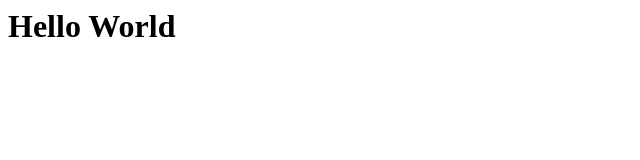
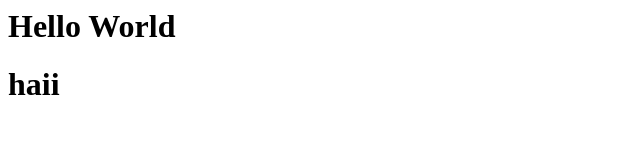
Before and after one commit to NAGA6699/FreshersBatchJune15, a plain HTML site: page index.html in a window 1280 px wide. Shown: the full height of the page, 0-640 px from the left. Drawn offline with Linux system fonts and the light colour scheme.

Commit message:
commit for revert

```diff
--- a/index.html
+++ b/index.html
@@ -3,5 +3,6 @@
  </head>
  <body>
    <h1>Hello World<h1>
+   <h1>haii<h1>
  </body>
 </html>
```
